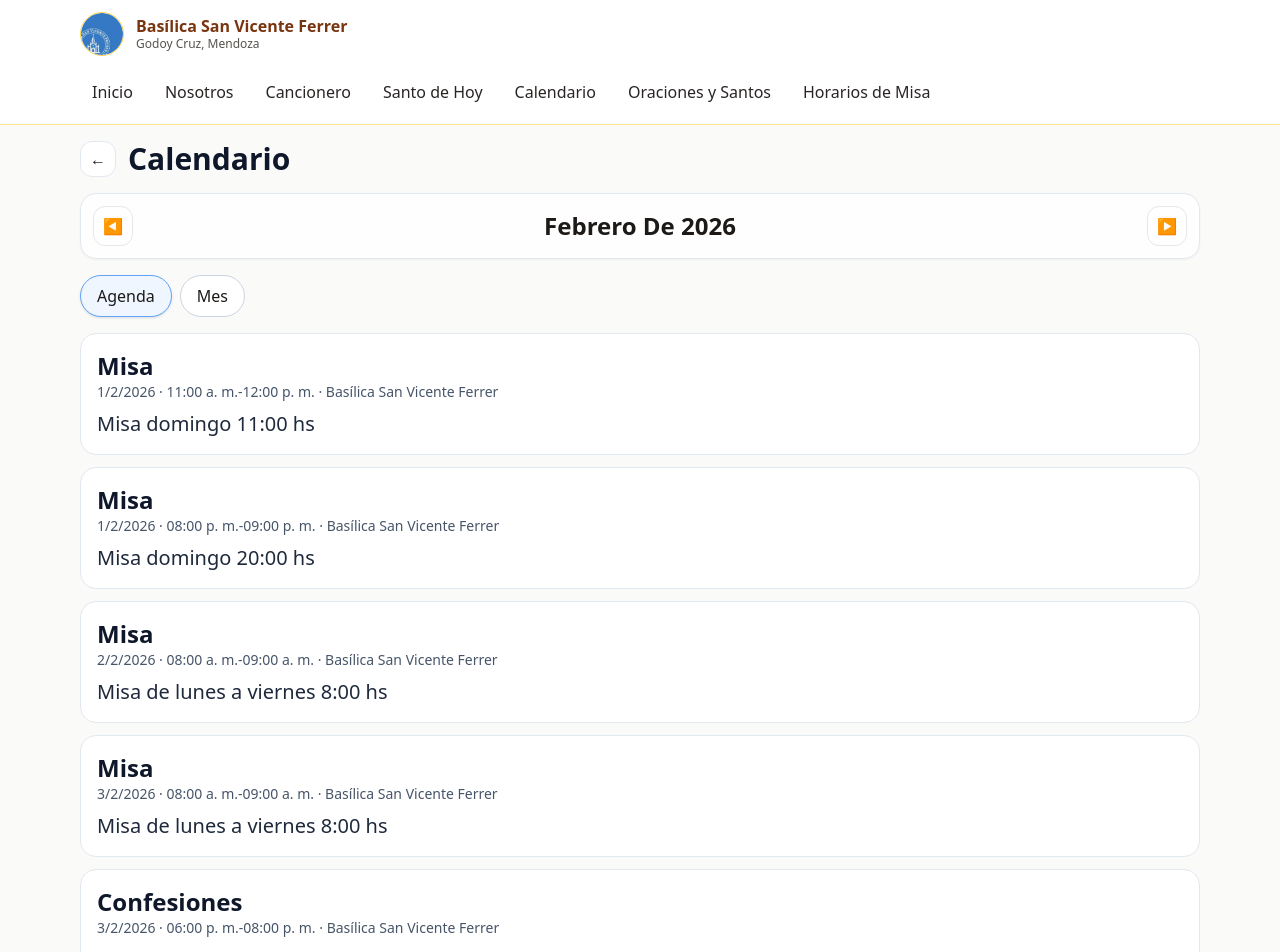
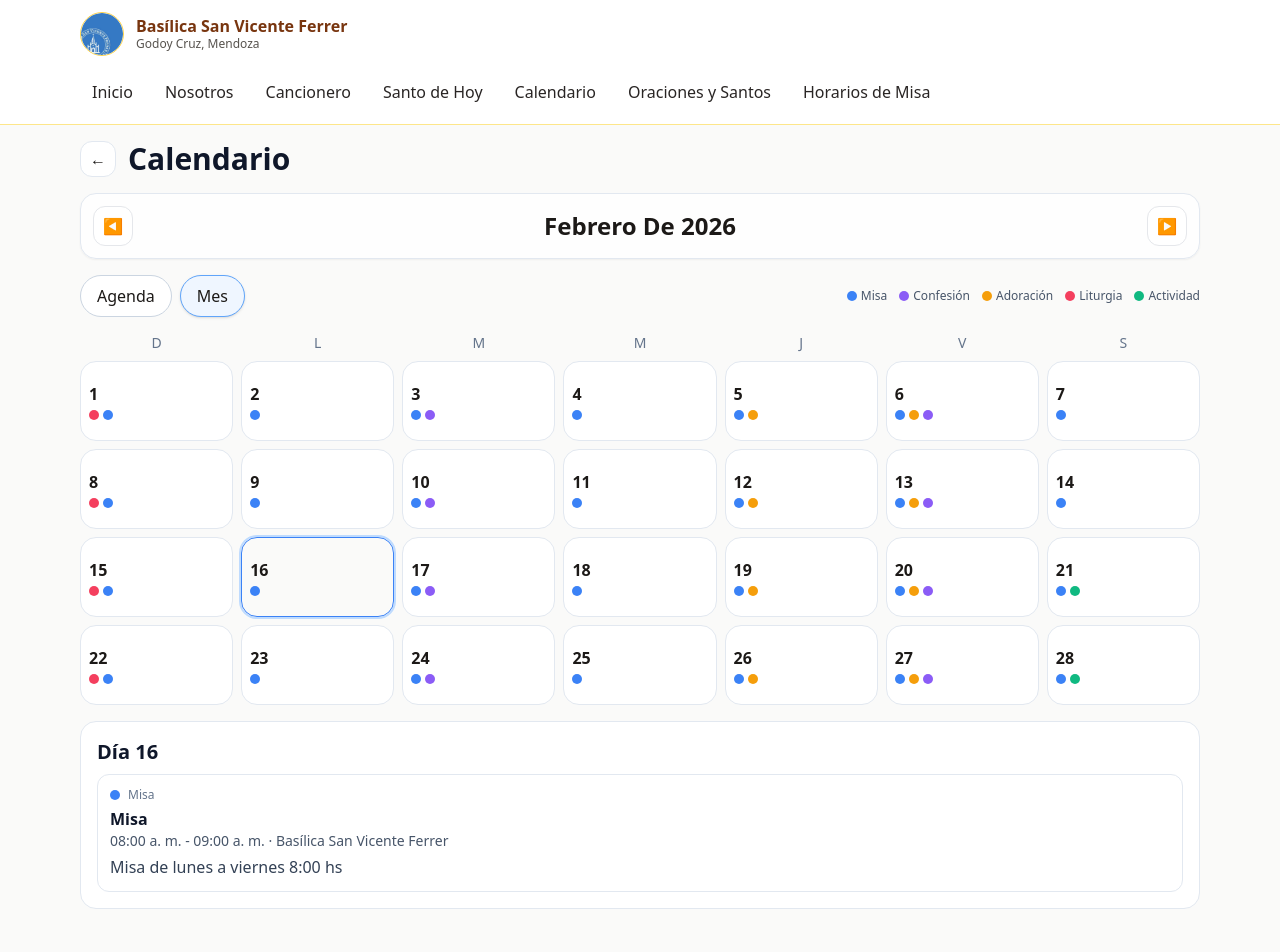
Before and after one commit to Emonkeymc21/Basilica-SV2.0, a Next.js app: page /calendarios in a window 1280 px wide. Shown: the top 952 px of the page. After the commit the page ends 925 px from the top, so only its background shows below. Built offline with nearby package versions, Linux system fonts and the light colour scheme.

Commit message:
Add files via upload

```diff
--- a/src/app/api/saint-of-day/route.ts
+++ b/src/app/api/saint-of-day/route.ts
@@ -2,49 +2,126 @@ import { NextResponse } from 'next/server';
 import fs from 'node:fs/promises';
 import path from 'node:path';
 
-const URL='https://www.vaticannews.va/es/santos.html';
-const CACHE='/tmp/saint_cache.json';
-const FALLBACK_FILE=path.join(process.cwd(),'src/data/saints.json');
+const LITCAL_URL = 'https://litcal.johnromanodorazio.com/api/v5/calendar';
+const CACHE = '/tmp/saint_cache.json';
+const FALLBACK_FILE = path.join(process.cwd(), 'src/data/saints.json');
+const TZ = 'America/Argentina/Mendoza';
 
-const clean=(t='')=>t.replace(/<[^>]*>/g,' ').replace(/&nbsp;/g,' ').replace(/\s+/g,' ').trim();
-const abs=(u:string)=>u.startsWith('http')?u:`https://www.vaticannews.va${u.startsWith('/')?'':'/'}${u}`;
+function ymdInTz(date = new Date(), tz = TZ) {
+  const parts = new Intl.DateTimeFormat('en-CA', {
+    timeZone: tz,
+    year: 'numeric',
+    month: '2-digit',
+    day: '2-digit',
+  }).formatToParts(date);
+  const get = (t: string) => parts.find((p) => p.type === t)?.value || '';
+  return `${get('year')}-${get('month')}-${get('day')}`;
+}
 
-async function fallback(){
-  try{
-    const raw=JSON.parse(await fs.readFile(FALLBACK_FILE,'utf-8'));
-    const s=raw?.[0]||{};
-    return {name:s.name||'Santo del día',description:s.description||'Sin descripción disponible.',image:s.image||'',sourceUrl:s.sourceUrl||URL};
-  }catch{
-    return {name:'Santo del día',description:'Sin descripción disponible.',image:'',sourceUrl:URL};
+function parseLitcalDate(value: unknown): string | null {
+  if (!value) return null;
+  if (typeof value === 'string') {
+    const m = value.match(/^(\d{4}-\d{2}-\d{2})/);
+    if (m) return m[1];
+    const d = new Date(value);
+    if (!Number.isNaN(d.getTime())) return d.toISOString().slice(0, 10);
+    return null;
+  }
+  if (typeof value === 'number') {
+    const d = new Date(value * 1000);
+    if (!Number.isNaN(d.getTime())) return d.toISOString().slice(0, 10);
+  }
+  if (typeof value === 'object' && value !== null) {
+    const maybe = value as Record<string, unknown>;
+    if (typeof maybe.date === 'string') return parseLitcalDate(maybe.date);
+  }
+  return null;
+}
+
+function fallbackFromLocal() {
+  return fs.readFile(FALLBACK_FILE, 'utf-8')
+    .then((txt) => JSON.parse(txt))
+    .then((raw) => {
+      const s = raw?.[0] || {};
+      return {
+        title: s.name || 'Santo del día',
+        description: s.description || 'Sin descripción disponible.',
+        image: s.image || '',
+        sourceUrl: s.sourceUrl || '',
+        source: 'fallback',
+      };
+    })
+    .catch(() => ({
+      title: 'Santo del día',
+      description: 'Sin descripción disponible.',
+      image: '',
+      sourceUrl: '',
+      source: 'fallback',
+    }));
+}
+
+export async function GET() {
+  const today = ymdInTz();
+  const year = Number(today.slice(0, 4));
+
+  try {
+    const url = `${LITCAL_URL}?year=${year}&locale=es`;
+    const res = await fetch(url, { next: { revalidate: 21600 } });
+    if (!res.ok) throw new Error(`litcal ${res.status}`);
+    const data = await res.json();
+
+    // LitCal usually returns an array of celebrations under one of these keys
+    const bucket = Array.isArray(data)
+      ? data
+      : Array.isArray(data?.litcal)
+      ? data.litcal
+      : Array.isArray(data?.events)
+      ? data.events
+      : Array.isArray(data?.celebrations)
+      ? data.celebrations
+      : [];
+
+    const todayItems = bucket.filter((item: any) => {
+      const d = parseLitcalDate(item?.date ?? item?.start ?? item?.eventDate);
+      return d === today;
+    });
+
+    const main = todayItems[0];
+    if (!main) throw new Error('no-celebration-for-today');
+
+    const payload = {
+      date: today,
+      title: main?.name || main?.title || 'Celebración del día',
+      description:
+        main?.common ||
+        main?.description ||
+        main?.grade_lcl ||
+        main?.grade ||
+        'Celebración litúrgica del día.',
+      liturgicalColor: Array.isArray(main?.color)
+        ? main.color.join(', ')
+        : main?.color || '',
+      grade: main?.grade_lcl || main?.grade || '',
+      season: main?.season || '',
+      readings: main?.readings || null,
+      allToday: todayItems.map((x: any) => ({
+        title: x?.name || x?.title || 'Celebración',
+        color: Array.isArray(x?.color) ? x.color.join(', ') : x?.color || '',
+        grade: x?.grade_lcl || x?.grade || '',
+      })),
+      source: 'litcal',
+      sourceUrl: 'https://litcal.johnromanodorazio.com',
+    };
+
+    await fs.writeFile(CACHE, JSON.stringify(payload));
+    return NextResponse.json(payload);
+  } catch {
+    try {
+      const cache = JSON.parse(await fs.readFile(CACHE, 'utf-8'));
+      return NextResponse.json({ ...cache, source: 'cache' });
+    } catch {
+      const fallback = await fallbackFromLocal();
+      return NextResponse.json(fallback);
+    }
   }
 }
-
-export async function GET(){
-  try{
-    const r=await fetch(URL,{headers:{'user-agent':'Mozilla/5.0'},next:{revalidate:21600}});
-    const html=await r.text();
-
-    // intenta detectar primer card de santo
-    const card = html.match(/<article[\s\S]*?<\/article>/i)?.[0] || html;
-    const title = clean((card.match(/<h[12][^>]*>([\s\S]*?)<\/h[12]>/i)?.[1])||'Santo del día');
-    const desc = clean((card.match(/<p[^>]*>([\s\S]*?)<\/p>/i)?.[1])||'');
-    const img = (card.match(/<img[^>]+src=["']([^"']+)["']/i)?.[1])||'';
-    const href = (card.match(/<a[^>]+href=["']([^"']+)["']/i)?.[1])||URL;
-
-    const live={
-      name:title||'Santo del día',
-      description:desc||'Sin descripción disponible.',
-      image:img?abs(img):'',
-      sourceUrl:href.startsWith('http')?href:abs(href)
-    };
-    const safe={...(await fallback()), ...live};
-    await fs.writeFile(CACHE,JSON.stringify(safe));
-    return NextResponse.json({source:'vaticannews',...safe});
-  } catch {
-    try{
-      const c=JSON.parse(await fs.readFile(CACHE,'utf-8'));
-      return NextResponse.json({source:'cache',...c});
-    }catch{}
-    return NextResponse.json({source:'fallback',...(await fallback())});
-  }
-}
--- a/src/app/calendarios/page.tsx
+++ b/src/app/calendarios/page.tsx
@@ -9,18 +9,43 @@ function ymdLocal(d: Date){
   return `${y}-${m}-${day}`;
 }
 
+function eventType(e: Evt): 'misa'|'confesion'|'adoracion'|'liturgia'|'actividad' {
+  const t = (e.title || '').toLowerCase();
+  const c = (e.category || '').toLowerCase();
+  if (c.includes('liturg')) return 'liturgia';
+  if (t.includes('confesi')) return 'confesion';
+  if (t.includes('adoración') || t.includes('adoracion')) return 'adoracion';
+  if (t.includes('misa')) return 'misa';
+  return 'actividad';
+}
+
+const typeColor: Record<ReturnType<typeof eventType>, string> = {
+  misa: 'bg-blue-500',
+  confesion: 'bg-violet-500',
+  adoracion: 'bg-amber-500',
+  liturgia: 'bg-rose-500',
+  actividad: 'bg-emerald-500',
+};
+
+const typeLabel: Record<ReturnType<typeof eventType>, string> = {
+  misa: 'Misa',
+  confesion: 'Confesión',
+  adoracion: 'Adoración',
+  liturgia: 'Liturgia',
+  actividad: 'Actividad',
+};
+
 function buildRecurringForMonth(y:number,m:number): Evt[] {
   const out: Evt[] = [];
   const days = new Date(y,m+1,0).getDate();
 
   for(let d=1; d<=days; d++){
     const date = new Date(y,m,d);
-    const wd = date.getDay(); // 0 dom,2 mar,4 jue,5 vie,6 sab
+    const wd = date.getDay();
     const mm = String(m+1).padStart(2,'0');
     const dd = String(d).padStart(2,'0');
     const yyyy = String(y);
 
-    // MISAS
     if(wd>=1 && wd<=5) out.push({id:`misa8-${yyyy}${mm}${dd}`,title:'Misa',start:`${yyyy}-${mm}-${dd}T08:00:00`,end:`${yyyy}-${mm}-${dd}T09:00:00`,location:'Basílica San Vicente Ferrer',details:'Misa de lunes a viernes 8:00 hs',category:'horario-fijo'});
     if(wd>=2 && wd<=5) out.push({id:`misa20mv-${yyyy}${mm}${dd}`,title:'Misa',start:`${yyyy}-${mm}-${dd}T20:00:00`,end:`${yyyy}-${mm}-${dd}T21:00:00`,location:'Basílica San Vicente Ferrer',details:'Misa martes a viernes 20:00 hs',category:'horario-fijo'});
     if(wd===6) out.push({id:`misa20s-${yyyy}${mm}${dd}`,title:'Misa',start:`${yyyy}-${mm}-${dd}T20:00:00`,end:`${yyyy}-${mm}-${dd}T21:00:00`,location:'Basílica San Vicente Ferrer',details:'Misa sábado 20:00 hs',category:'horario-fijo'});
@@ -29,23 +54,38 @@ function buildRecurringForMonth(y:number,m:number): Evt[] {
       out.push({id:`misa20d-${yyyy}${mm}${dd}`,title:'Misa',start:`${yyyy}-${mm}-${dd}T20:00:00`,end:`${yyyy}-${mm}-${dd}T21:00:00`,location:'Basílica San Vicente Ferrer',details:'Misa domingo 20:00 hs',category:'horario-fijo'});
     }
 
-    // CONFESIONES
     if(wd===2) out.push({id:`confmar-${yyyy}${mm}${dd}`,title:'Confesiones',start:`${yyyy}-${mm}-${dd}T18:00:00`,end:`${yyyy}-${mm}-${dd}T20:00:00`,location:'Basílica San Vicente Ferrer',details:'Martes 18:00 a 20:00 hs',category:'horario-fijo'});
     if(wd===5){
       out.push({id:`confvie1-${yyyy}${mm}${dd}`,title:'Confesiones',start:`${yyyy}-${mm}-${dd}T09:00:00`,end:`${yyyy}-${mm}-${dd}T12:00:00`,location:'Basílica San Vicente Ferrer',details:'Viernes 09:00 a 12:00 hs',category:'horario-fijo'});
       out.push({id:`confvie2-${yyyy}${mm}${dd}`,title:'Confesiones',start:`${yyyy}-${mm}-${dd}T17:00:00`,end:`${yyyy}-${mm}-${dd}T20:00:00`,location:'Basílica San Vicente Ferrer',details:'Viernes 17:00 a 20:00 hs',category:'horario-fijo'});
     }
 
-    // ADORACIÓN
     if(wd===4) out.push({id:`adorjue-${yyyy}${mm}${dd}`,title:'Adoración Eucarística',start:`${yyyy}-${mm}-${dd}T18:00:00`,end:`${yyyy}-${mm}-${dd}T19:30:00`,location:'Basílica San Vicente Ferrer',details:'Jueves 18:00 a 19:30 hs',category:'horario-fijo'});
     if(wd===5) out.push({id:`adorvie-${yyyy}${mm}${dd}`,title:'Adoración Eucarística',start:`${yyyy}-${mm}-${dd}T08:30:00`,end:`${yyyy}-${mm}-${dd}T10:00:00`,location:'Basílica San Vicente Ferrer',details:'Viernes 08:30 a 10:00 hs',category:'horario-fijo'});
   }
   return out;
 }
 
+
+
+function buildLiturgicalForMonth(y:number,m:number): Evt[] {
+  const out: Evt[] = [];
+  const days = new Date(y,m+1,0).getDate();
+  for(let d=1; d<=days; d++){
+    const wd = new Date(y,m,d).getDay();
+    const mm = String(m+1).padStart(2,'0');
+    const dd = String(d).padStart(2,'0');
+    const yyyy = String(y);
+    if (wd===0) {
+      out.push({id:`lit-dom-${yyyy}${mm}${dd}`,title:'Celebración dominical',start:`${yyyy}-${mm}-${dd}T00:00:00`,location:'Basílica San Vicente Ferrer',details:'Domingo: celebración litúrgica del día',category:'liturgia'});
+    }
+  }
+  return out;
+}
 export default function Calendarios(){
   const [cursor,setCursor]=useState(new Date());
-  const [view,setView]=useState<'agenda'|'mes'>('agenda');
+  const [view,setView]=useState<'agenda'|'mes'>('mes');
+  const [selectedDay, setSelectedDay] = useState<number | null>(new Date().getDate());
 
   const y=cursor.getFullYear(); const m=cursor.getMonth();
   const firstDay=new Date(y,m,1);
@@ -56,7 +96,8 @@ export default function Calendarios(){
       const d=new Date(e.start); return d.getFullYear()===y && d.getMonth()===m;
     });
     const recurring = buildRecurringForMonth(y,m);
-    return [...base, ...recurring].sort((a,b)=> +new Date(a.start)- +new Date(b.start));
+    const liturgical = buildLiturgicalForMonth(y,m);
+    return [...base, ...recurring, ...liturgical].sort((a,b)=> +new Date(a.start)- +new Date(b.start));
   },[y,m]);
 
   const byDay = useMemo(()=>{
@@ -70,11 +111,13 @@ export default function Calendarios(){
   },[monthEvents]);
 
   const daysInMonth = new Date(y,m+1,0).getDate();
-  const pad = firstDay.getDay(); // 0 sunday
-
+  const pad = firstDay.getDay();
   const emptyCells: (number | null)[] = Array.from({ length: pad }, () => null as number | null);
   const dayCells: (number | null)[] = Array.from({ length: daysInMonth }, (_, i) => (i + 1) as number | null);
   const cells: (number | null)[] = [...emptyCells, ...dayCells];
+
+  const selectedKey = selectedDay ? `${y}-${String(m+1).padStart(2,'0')}-${String(selectedDay).padStart(2,'0')}` : null;
+  const selectedEvents = selectedKey ? (byDay.get(selectedKey) || []) : [];
 
   return (
     <div className='space-y-4'>
@@ -85,27 +128,42 @@ export default function Calendarios(){
 
       <section className='bg-white/80 rounded-2xl border border-slate-200 p-3 shadow-sm'>
         <div className='flex items-center justify-between'>
-          <button className='h-10 w-10 rounded-xl border bg-white' onClick={()=>setCursor(new Date(y,m-1,1))}>◀</button>
+          <button className='h-10 w-10 rounded-xl border bg-white' onClick={()=>{setCursor(new Date(y,m-1,1)); setSelectedDay(1);}}>◀</button>
           <div className='text-2xl font-semibold capitalize'>{monthName}</div>
-          <button className='h-10 w-10 rounded-xl border bg-white' onClick={()=>setCursor(new Date(y,m+1,1))}>▶</button>
+          <button className='h-10 w-10 rounded-xl border bg-white' onClick={()=>{setCursor(new Date(y,m+1,1)); setSelectedDay(1);}}>▶</button>
         </div>
       </section>
 
-      <div className='flex gap-2'>
+      <div className='flex flex-wrap gap-2 items-center'>
         <button onClick={()=>setView('agenda')} className={`px-4 py-2 rounded-full border ${view==='agenda'?'bg-blue-50 border-blue-400 shadow':'bg-white border-slate-300'}`}>Agenda</button>
         <button onClick={()=>setView('mes')} className={`px-4 py-2 rounded-full border ${view==='mes'?'bg-blue-50 border-blue-400 shadow':'bg-white border-slate-300'}`}>Mes</button>
+
+        <div className='ml-auto flex flex-wrap gap-3 text-xs text-slate-600'>
+          {(['misa','confesion','adoracion','liturgia','actividad'] as const).map(t => (
+            <span key={t} className='inline-flex items-center gap-1'>
+              <span className={`h-2.5 w-2.5 rounded-full ${typeColor[t]}`} /> {typeLabel[t]}
+            </span>
+          ))}
+        </div>
       </div>
 
       {view==='agenda' && <div className='space-y-3'>
         {monthEvents.length===0 && <div className='bg-white rounded-2xl border p-4'>No hay actividades para este mes.</div>}
-        {monthEvents.map(e=><article key={e.id} className='bg-white rounded-2xl border border-slate-200 p-4'>
+        {monthEvents.map(e=>{
+          const t = eventType(e);
+          return <article key={e.id} className='bg-white rounded-2xl border border-slate-200 p-4'>
+            <div className='flex items-center gap-2 mb-1'>
+              <span className={`h-2.5 w-2.5 rounded-full ${typeColor[t]}`}></span>
+              <span className='text-xs text-slate-500'>{typeLabel[t]}</span>
+            </div>
             <h3 className='text-2xl font-bold text-slate-900'>{e.title}</h3>
             <p className='text-sm text-slate-600'>
               {new Date(e.start).toLocaleDateString('es-AR')} · {new Date(e.start).toLocaleTimeString('es-AR',{hour:'2-digit',minute:'2-digit'})}
               {e.end?`-${new Date(e.end).toLocaleTimeString('es-AR',{hour:'2-digit',minute:'2-digit'})}`:''} · {e.location || 'Basílica San Vicente Ferrer'}
             </p>
             {(e.details||e.description) && <p className='mt-2 text-xl text-slate-800'>{e.details||e.description}</p>}
-        </article>)}
+          </article>
+        })}
       </div>}
 
       <div className='grid grid-cols-7 gap-2'>
@@ -114,14 +172,45 @@ export default function Calendarios(){
           if(!d) return <div key={idx} />;
           const key=`${y}-${String(m+1).padStart(2,'0')}-${String(d).padStart(2,'0')}`;
           const list = byDay.get(key) || [];
-          return <div key={idx} className='min-h-20 rounded-2xl border border-slate-200 bg-white p-2'>
+          const active = selectedDay === d;
+          return <button type='button' key={idx} onClick={()=>setSelectedDay(d)} className={`min-h-20 rounded-2xl border p-2 text-left ${active?'border-blue-500 ring-2 ring-blue-200':'border-slate-200 bg-white'}`}>
             <div className='font-bold'>{d}</div>
-            <div className='mt-1 space-y-1'>
-              {list.slice(0,3).map(ev=><div key={ev.id} className='h-2 w-2 rounded-full bg-amber-500' title={ev.title}></div>)}
+            <div className='mt-1 flex flex-wrap gap-1'>
+              {Array.from(new Set(list.map(ev => eventType(ev)))).map((t) => (
+                <span key={t} className={`h-2.5 w-2.5 rounded-full ${typeColor[t]}`} title={typeLabel[t]}></span>
+              ))}
             </div>
-          </div>
+          </button>
         })}
       </div>
+
+      {view==='mes' && selectedDay && (
+        <section className='bg-white rounded-2xl border border-slate-200 p-4'>
+          <h2 className='text-xl font-bold text-slate-900 mb-2'>Día {selectedDay}</h2>
+          {selectedEvents.length === 0 ? (
+            <p className='text-slate-600'>No hay actividades para este día.</p>
+          ) : (
+            <div className='space-y-3'>
+              {selectedEvents.map(e=>{
+                const t = eventType(e);
+                return <article key={e.id} className='rounded-xl border border-slate-200 p-3'>
+                  <div className='flex items-center gap-2 mb-1'>
+                    <span className={`h-2.5 w-2.5 rounded-full ${typeColor[t]}`}></span>
+                    <span className='text-xs text-slate-500'>{typeLabel[t]}</span>
+                  </div>
+                  <h3 className='font-semibold text-slate-900'>{e.title}</h3>
+                  <p className='text-sm text-slate-600'>
+                    {new Date(e.start).toLocaleTimeString('es-AR',{hour:'2-digit',minute:'2-digit'})}
+                    {e.end?` - ${new Date(e.end).toLocaleTimeString('es-AR',{hour:'2-digit',minute:'2-digit'})}`:''}
+                    {' · '}{e.location || 'Basílica San Vicente Ferrer'}
+                  </p>
+                  {(e.details||e.description) && <p className='mt-1 text-slate-700'>{e.details||e.description}</p>}
+                </article>
+              })}
+            </div>
+          )}
+        </section>
+      )}
     </div>
   )
 }
--- a/src/app/santo-de-hoy/page.tsx
+++ b/src/app/santo-de-hoy/page.tsx
@@ -32,7 +32,7 @@ export default function Page(){
       <h2 className='text-xl font-semibold'>{data.name || data.title}</h2>
       {data.image && <Image src={data.image} alt={data.name || 'Santo'} width={800} height={500} className='rounded-lg w-full h-auto'/>}
       <p>{data.description}</p>
-      {data.sourceUrl && <a href={data.sourceUrl} className='underline' target='_blank'>Fuente</a>}
+      {data.sourceUrl && <details className='text-sm'><summary className='cursor-pointer text-blue-700 underline'>Ver fuente litúrgica (opcional)</summary><p className='mt-2 text-slate-600'>La información se muestra acá mismo. Solo abrí la fuente si querés ampliar.</p><a href={data.sourceUrl} className='underline text-blue-700' target='_blank' rel='noreferrer'>Abrir fuente LitCal</a></details>}
       <p className='text-xs text-slate-500'>Origen: {data.source}</p>
     </article>}
   </div>
```
Lines whose indentation alone changed are shown as unchanged.
